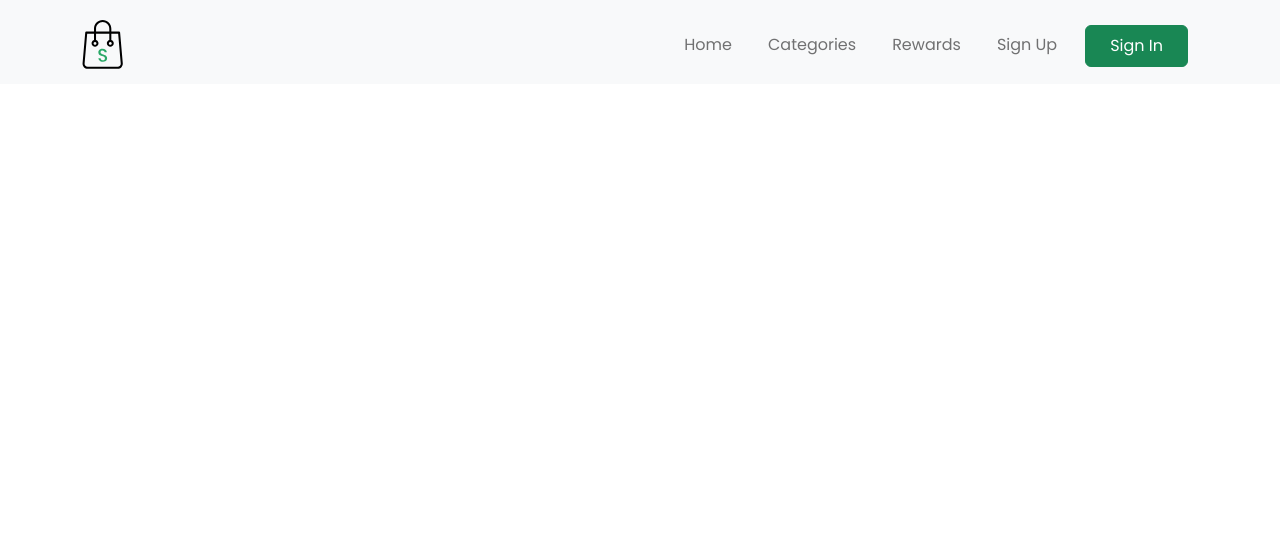
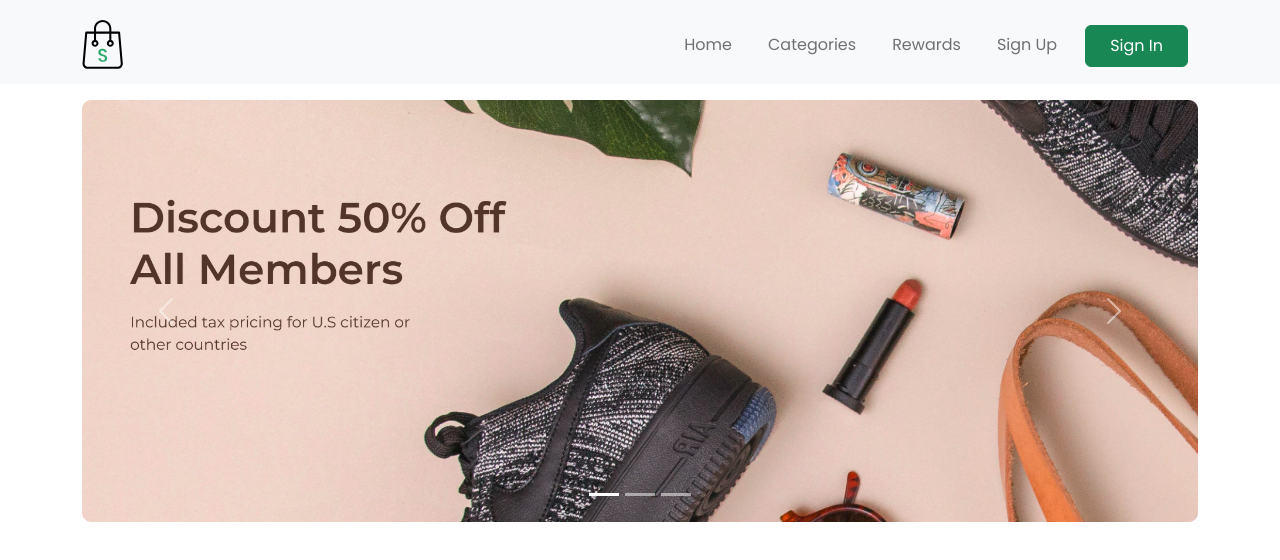
Before and after one commit to digitradiart/nomads, a plain HTML site: page index.html in a window 1280 px wide. Drawn offline with nearby package versions, Linux system fonts and the light colour scheme; files whose address does not match are found by name.

Commit message:
section carousel

```diff
--- a/index.html
+++ b/index.html
@@ -10,6 +10,7 @@
     <title>NOMADS</title>
   </head>
   <body>
+    <!-- Navbar -->
     <nav
       class="navbar navbar-expand-lg bg-light fixed-top navbar-store navbar-fixed-top"
       data-aos="fade-down"
@@ -53,6 +54,70 @@
       </div>
     </nav>
 
+    <!-- Page Content -->
+    <div class="page-content page-home">
+      <section class="store-carousel container">
+        <div
+          id="carouselExampleIndicators"
+          class="carousel slide"
+          data-bs-ride="true"
+        >
+          <div class="carousel-indicators">
+            <button
+              type="button"
+              data-bs-target="#carouselExampleIndicators"
+              data-bs-slide-to="0"
+              class="active"
+              aria-current="true"
+              aria-label="Slide 1"
+            ></button>
+            <button
+              type="button"
+              data-bs-target="#carouselExampleIndicators"
+              data-bs-slide-to="1"
+              aria-label="Slide 2"
+            ></button>
+            <button
+              type="button"
+              data-bs-target="#carouselExampleIndicators"
+              data-bs-slide-to="2"
+              aria-label="Slide 3"
+            ></button>
+          </div>
+          <div class="carousel-inner">
+            <div class="carousel-item active">
+              <img src="images/banner.jpg" class="d-block w-100" alt="..." />
+            </div>
+            <div class="carousel-item">
+              <img src="images/banner.jpg" class="d-block w-100" alt="..." />
+            </div>
+            <div class="carousel-item">
+              <img src="images/banner.jpg" class="d-block w-100" alt="..." />
+            </div>
+          </div>
+          <button
+            class="carousel-control-prev"
+            type="button"
+            data-bs-target="#carouselExampleIndicators"
+            data-bs-slide="prev"
+          >
+            <span class="carousel-control-prev-icon" aria-hidden="true"></span>
+            <span class="visually-hidden">Previous</span>
+          </button>
+          <button
+            class="carousel-control-next"
+            type="button"
+            data-bs-target="#carouselExampleIndicators"
+            data-bs-slide="next"
+          >
+            <span class="carousel-control-next-icon" aria-hidden="true"></span>
+            <span class="visually-hidden">Next</span>
+          </button>
+        </div>
+      </section>
+    </div>
+
+    <!-- Bootstrap Core Javascript -->
     <script src="vendor/js/jquey.min.js"></script>
     <script src="vendor/js/bootstrap.bundle.min.js"></script>
     <script src="https://unpkg.com/aos@2.3.1/dist/aos.js"></script>
--- a/style/pages/_home.scss
+++ b/style/pages/_home.scss
@@ -1,4 +1,4 @@
-.pages-home {
+.page-home {
   h5 {
     font-weight: 300;
     margin-bottom: 15px;
```
